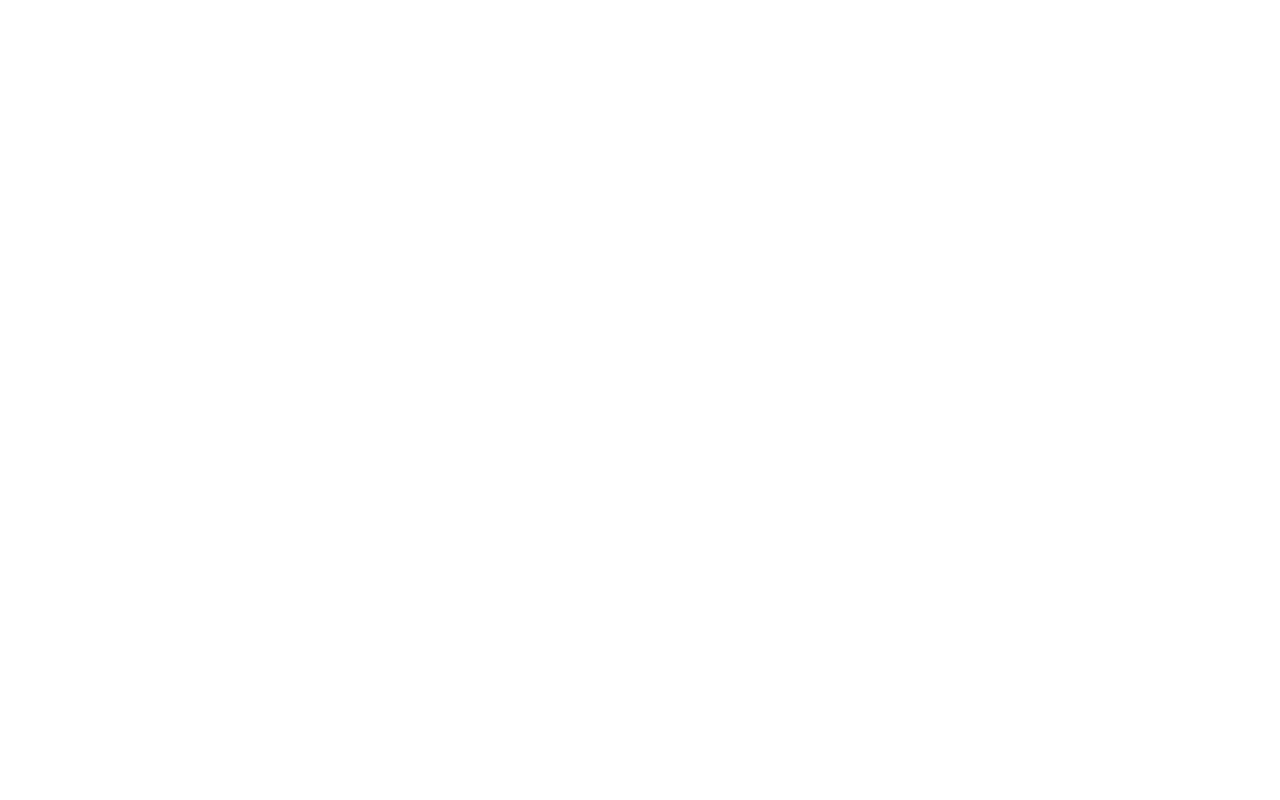
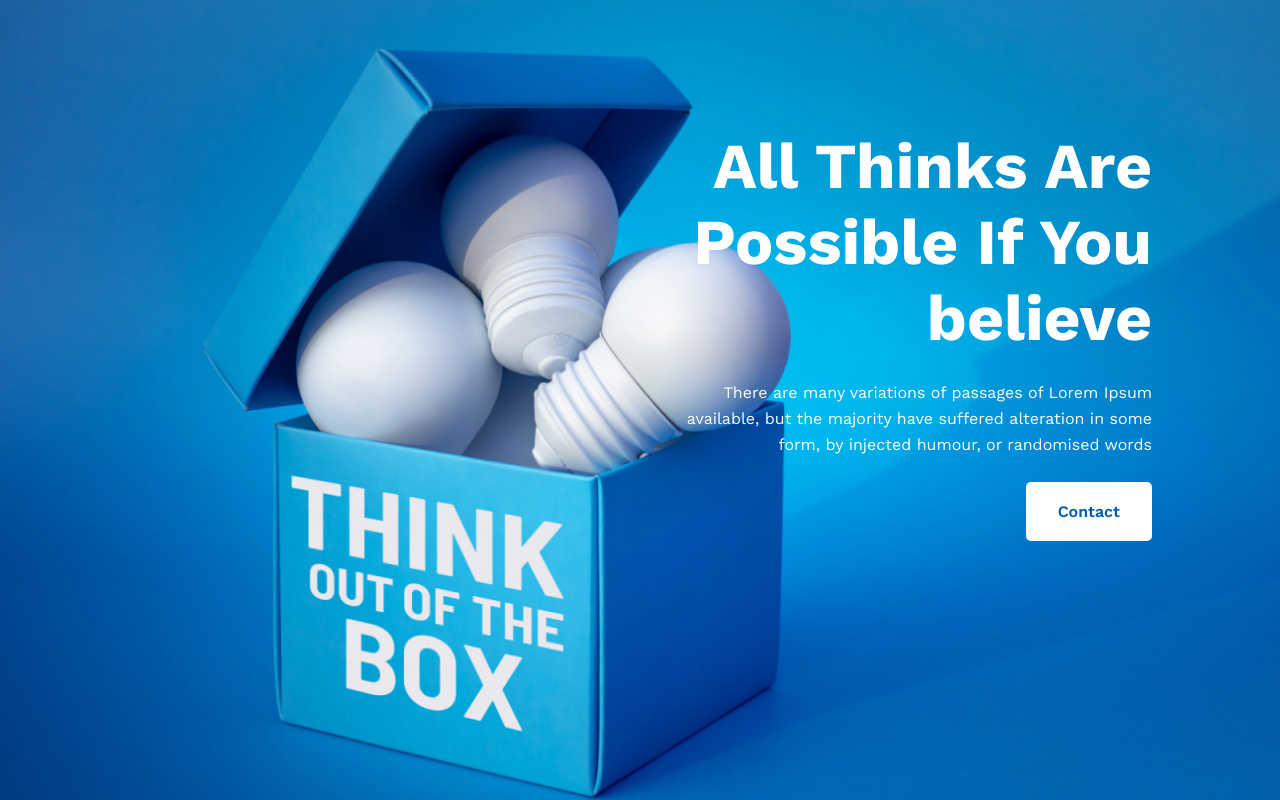
Before and after one commit to apuchandradas5568/new-year-new-me, a plain HTML site: page index.html in a window 1280 px wide. Drawn offline with nearby package versions, Linux system fonts and the light colour scheme.

Commit message:
header part complete

```diff
--- a/assets/styles/styles.css
+++ b/assets/styles/styles.css
@@ -0,0 +1,70 @@
+@import url('https://fonts.googleapis.com/css2?family=Open+Sans:wght@300;400;500;600;700;800&family=Poppins:ital,wght@0,200;0,400;0,600;0,700;0,800;0,900;1,100;1,200;1,300;1,500;1,600;1,700;1,800;1,900&family=Work+Sans:ital,wght@0,100;0,200;0,300;0,400;0,500;0,600;0,700;0,800;0,900;1,100;1,200;1,300;1,500;1,600;1,700;1,800;1,900&display=swap');
+
+
+/* global Css */
+* {
+    margin: 0;
+    padding: 0;
+    font-family: 'Work Sans';
+}
+
+
+/* common css Shared */
+.container {
+   width: 90%;
+    /* max-width: 1150px; */
+}
+
+.btn {
+font-size: 1rem;
+font-weight: 600;
+border-radius: 5px;
+background: #FFF;
+border: none;
+padding: 1.25rem 2rem;
+cursor: pointer;
+transition: all 1s;
+}
+
+.btn:hover{
+    font-weight: 800;
+}
+
+/* Header Part CSS */
+header {
+    background: url('../images/banner/banner3.png'), lightgray 50%;
+height: 100vh;
+background-size: cover;
+background-repeat: no-repeat;
+background-position: left bottom;
+}
+
+header .container {
+    display: flex;
+    justify-content: space-between;
+}
+
+header .container .banner_desc {
+    text-align: right;
+    width: 500px;
+    margin: auto 0 auto auto;
+}
+
+header .container .banner_desc h1 {
+    color: #FFF;
+    font-size: 4rem;
+    font-weight: 700;
+    margin-top: 8rem;
+}
+
+header .container .banner_desc p {
+    color: #FFF;
+font-size: 1rem;
+font-weight: 400;
+line-height: 26px;
+margin: 1.5rem 0;
+}
+
+header .container .banner_desc .btn {
+    color: #005FAC;
+}
--- a/index.html
+++ b/index.html
@@ -7,6 +7,21 @@
     <link rel="stylesheet" href="./assets/styles/styles.css">
 </head>
 <body>
+    <header>
+        <div class="container">
+            <div></div>
+            <div class="banner_desc">
+                <h1>All Thinks Are Possible If You believe</h1>
+                <p>There are many variations of passages of Lorem Ipsum available, but the majority have suffered alteration in some form, by injected humour, or randomised words</p>
+                <button class="btn">Contact</button>
+            </div>
+        </div>
+    </header>
+    <main>
 
+    </main>
+    <footer>
+
+    </footer>
 </body>
 </html>
```
